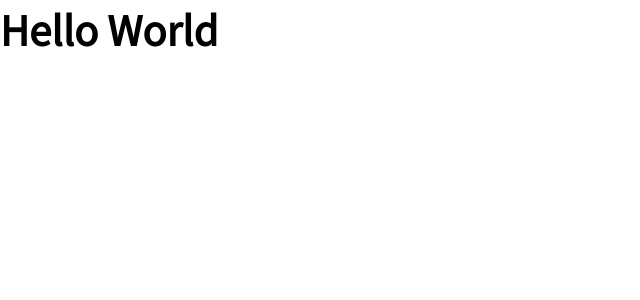
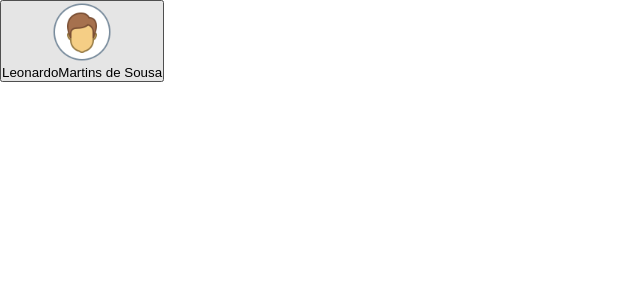
Before and after one commit to Kaedh/cadastro-de-clientes, a React (Create React App) app: page / in a window 1280 px wide. Shown: the top 300 px of the page, without its empty margins (0-640 px from the left). Built offline with nearby package versions, Linux system fonts and the light colour scheme.

Commit message:
:sparkles: import card component

```diff
--- a/src/components/App.js
+++ b/src/components/App.js
@@ -1,9 +1,13 @@
 import React from 'react';
+
+import Card from './Card';
 
 function App() {
   return (
     <div className="App">
-      <h1>Hello World</h1>
+      <div>
+        <Card />
+      </div>
     </div>
   );
 }
```
